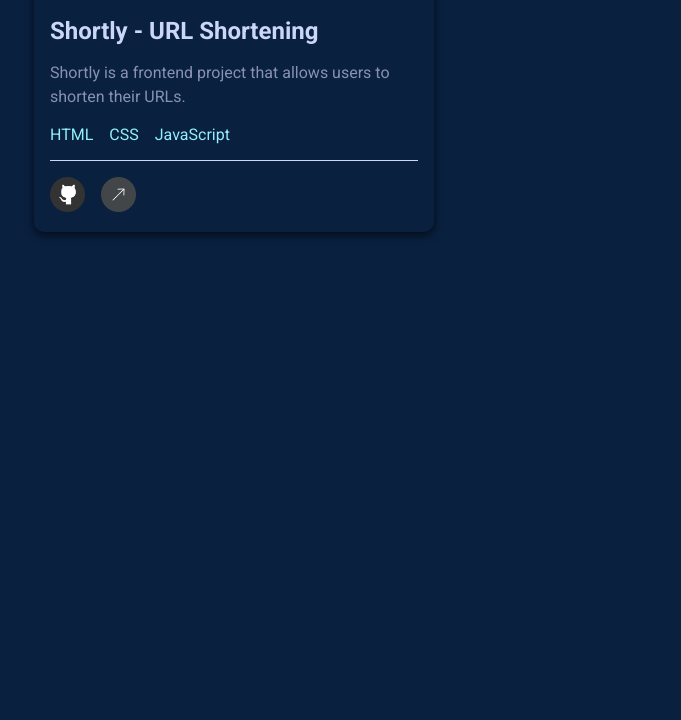
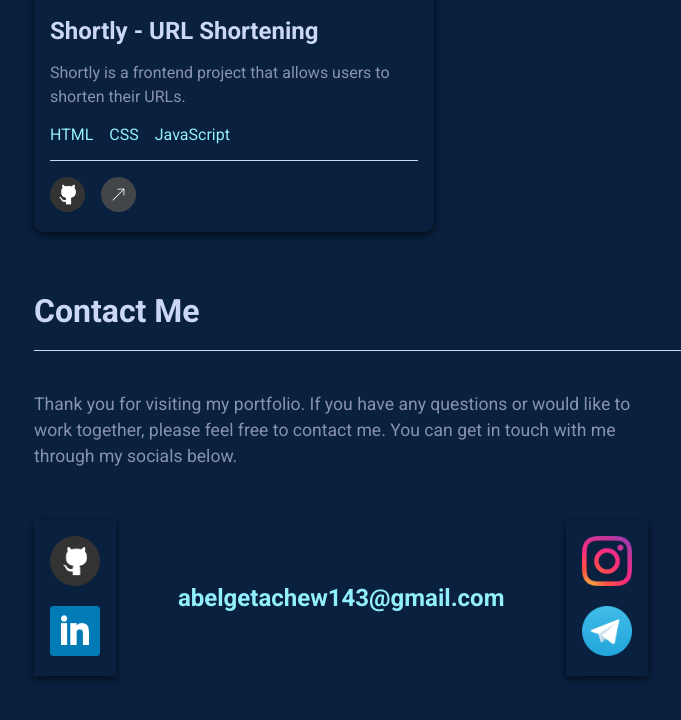
Before and after one commit to Abels-dev/portfolio-site, a plain HTML site: page index.html in a window 1280 px wide. Shown: the part 2712-3432 px from the top of the page, without its empty margins (94-775 px from the left). Before the commit the page ends 2974 px from the top, so only its background shows below. Drawn offline with Linux system fonts and the light colour scheme; a script that the page names is missing.

Commit message:
finished working on the contact section

```diff
--- a/index.html
+++ b/index.html
@@ -182,6 +182,45 @@
                </div>
             </div>
          </section>
+         <section id="contact" class="contact-section">
+            <h2>Contact Me</h2>
+            <p>
+               Thank you for visiting my portfolio. If you have any questions or
+               would like to work together, please feel free to contact me. You
+               can get in touch with me through my socials below.
+            </p>
+            <div class="socials">
+               <div class="social-links">
+                  <a href="https://github.com/Abels-dev" target="_blank"
+                     ><img
+                        src="images/1221585_github_logo_media_social_icon.png"
+                        alt="github"
+                  /></a>
+                  <a
+                     href="https://www.linkedin.com/in/abel-getachew-a95a83254?utm_source=share&utm_campaign=share_via&utm_content=profile&utm_medium=android_app"
+                     target="_blank"
+                     ><img
+                        src="images/317725_linkedin_social_icon.png"
+                        alt="linkedin"
+                  /></a>
+               </div>
+               <div class="email">
+                  <a href="mailto:abelgetachew143@gmail.com">abelgetachew143@gmail.com</a>
+               </div>
+               <div class="social-links">
+                  <a href="https://www.instagram.com/abel_3242?igsh=dHB6MW5za2U1M3M0" target="_blank"
+                     ><img
+                        src="images/1298747_instagram_brand_logo_social media_icon.png"
+                        alt="twitter"
+                  /></a>
+                  <a href="https://t.me/bellabest" target="_blank"
+                     ><img
+                        src="images/3787425_telegram_logo_messanger_social_social media_icon.png"
+                        alt="twitter"
+                  /></a>
+               </div>
+            </div>
+         </section>
       </main>
    </body>
 </html>
--- a/style/style.css
+++ b/style/style.css
@@ -161,7 +161,8 @@ main {
    animation-delay: 2.5s;
 }
 .about-content,
-.project-section {
+.project-section,
+.contact-section {
    display: flex;
    flex-direction: column;
    min-height: 100vh;
@@ -169,7 +170,8 @@ main {
    padding-bottom: 30px;
 }
 .about-content h2,
-.project-section h2 {
+.project-section h2,
+.contact-section h2 {
    font-size: 2rem;
    color: #ccd6f6;
    border-bottom: 1px solid #ccd6f6;
@@ -192,6 +194,10 @@ main {
    border-radius: 10px;
    max-width: 400px;
    box-shadow: rgba(0, 0, 0, 0.64) 0px 3px 8px;
+}
+.project-card:hover {
+   transform: scale(1.05);
+   transition: 0.5s;
 }
 .project-image {
    width: 100%;
@@ -231,6 +237,39 @@ main {
 .project-links img {
    width: 35px;
 }
+.contact-section p {
+   max-width: 60%;
+}
+.socials {
+   max-width: 60%;
+   margin-top: 50px;
+   display: flex;
+   justify-content: space-between;
+   align-items: center;
+   gap: 1rem;
+}
+.social-links {
+   display: flex;
+   flex-direction: column;
+   box-shadow: rgba(0, 0, 0, 0.64) 0px 3px 8px;
+   padding: 1rem;
+   gap: 1rem;
+}
+.email a {
+   display: block;
+   text-decoration: none;
+   color: #92effd;
+   font-size: 1.5rem;
+   font-weight: bold;
+}
+.social-links img {
+   width: 50px;
+}
+.social-links img:hover,
+.email a:hover {
+   transform: scale(1.1);
+   transition: 0.5s;
+}
 @keyframes showRight {
    100% {
       width: 0px;
```
Also changed, not shown: images/1298747_instagram_brand_logo_social media_icon.png (added), images/317725_linkedin_social_icon.png (added), images/3787425_telegram_logo_messanger_social_social media_icon.png (added).
